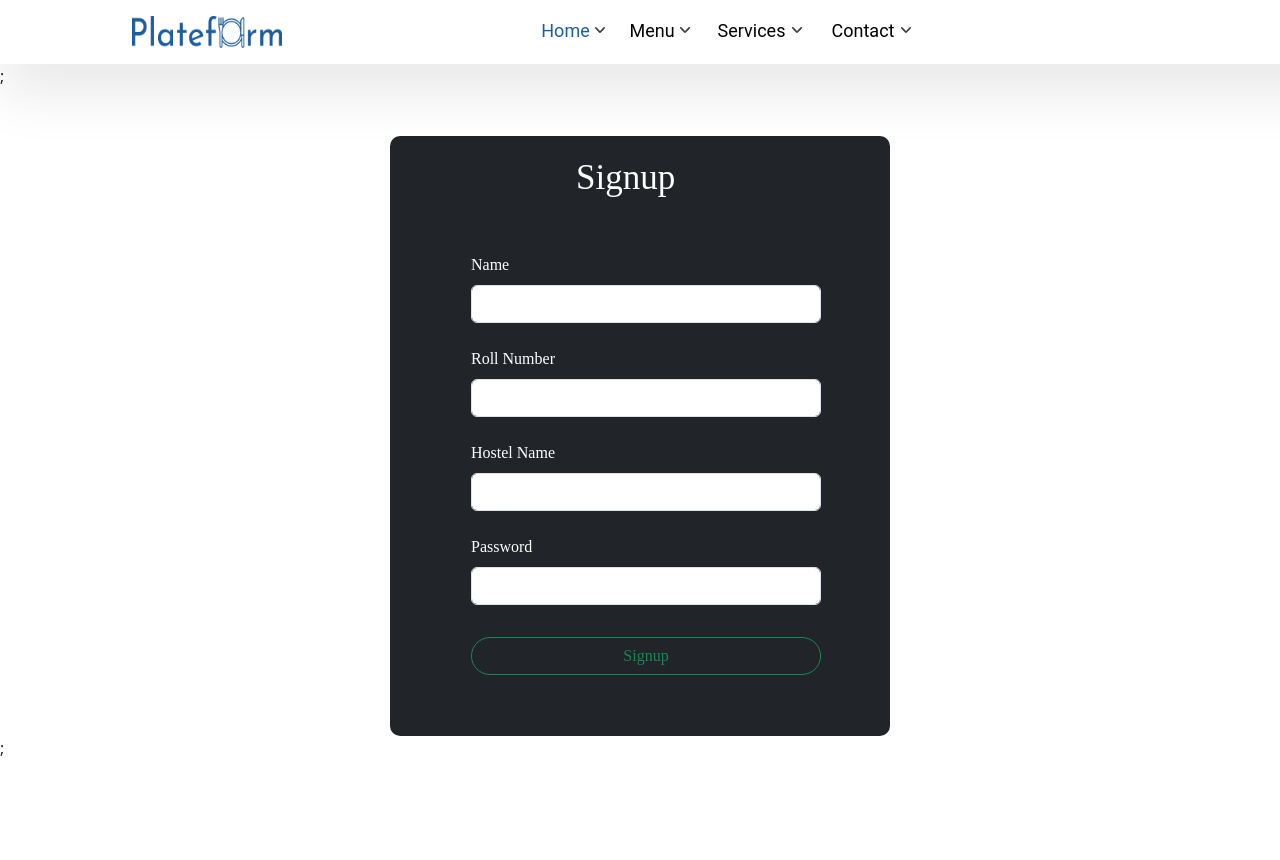
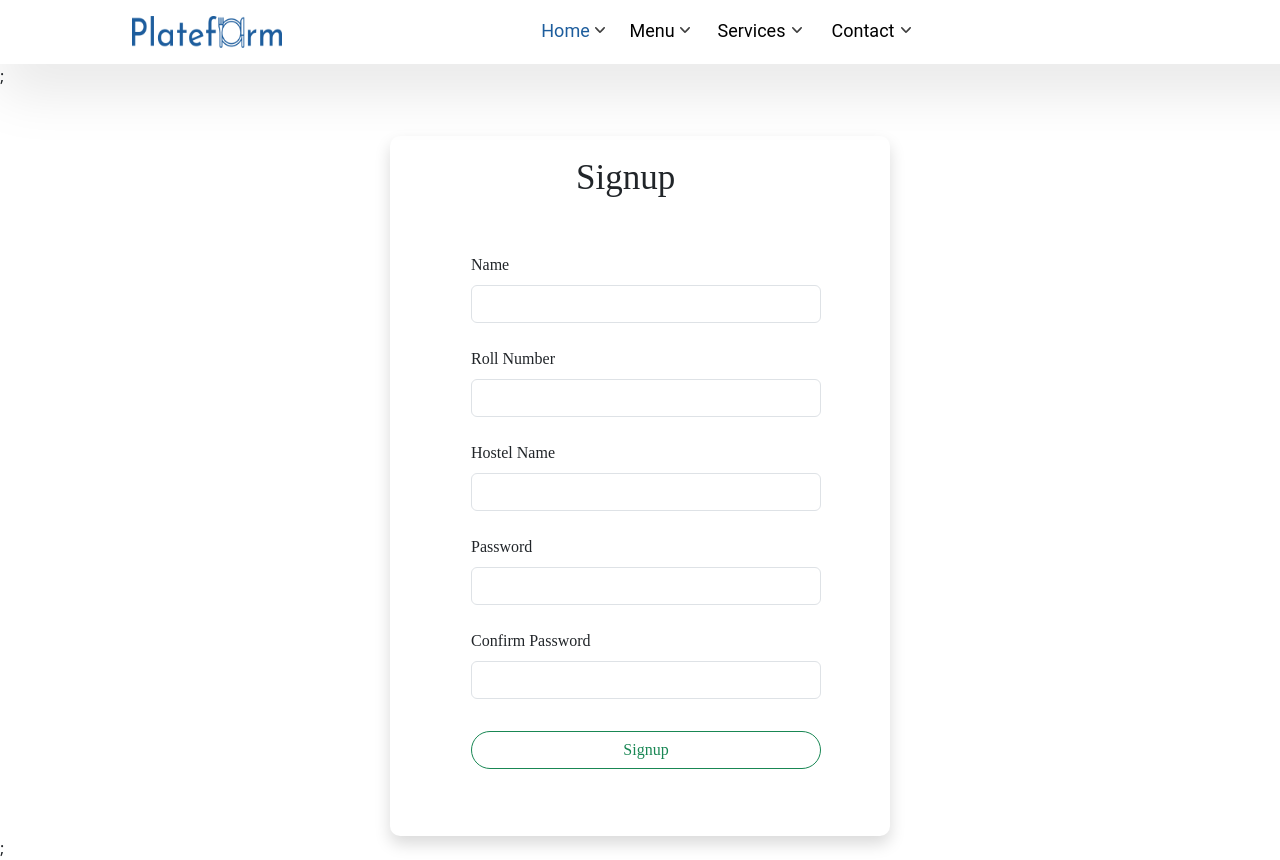
Before and after one commit to Harman-khurmi/Plateform, a React (Create React App) app in the folder client/: page /Signup in a window 1280 px wide. Shown: the top 860 px of the page. Before the commit the page ends 800 px from the top, so only its background shows below. Built offline with nearby package versions, Linux system fonts and the light colour scheme.

Commit message:
more improved ui

```diff
--- a/client/src/pages/Login/components/Loginbox.js
+++ b/client/src/pages/Login/components/Loginbox.js
@@ -2,6 +2,7 @@ import React, { useState } from 'react';
 import { Link } from "react-router-dom";
 import { ToastContainer, toast } from 'react-toastify';
 import 'react-toastify/dist/ReactToastify.css';
+import './login.css';
 export default function Login() {
   const [user, setUser] = useState({
     rollnumber: "",
@@ -64,7 +65,7 @@ export default function Login() {
   }
   return (
     <>
-      <div className='container mt-1 text-bg-dark p-3' style={{ width: 500, height: 550, backgroundColor: 'grey', borderRadius: 10 }}>
+      <div className='container mt-1 shadow p-3' style={{ width: 500, height: 550, backgroundColor: 'white', borderRadius: 10 }}>
         <p className="bgimg mb-5" style={{ marginLeft: 185, fontSize: 35, fontFamily: 'Hubballi' }}>Login</p>
         <form onSubmit={handleSubmit}>
           <div className="mb-3" style={myStyle2}>
--- /dev/null
+++ b/client/src/pages/Login/components/login.css
@@ -0,0 +1,3 @@
+.shadow{
+    box-shadow: 25px 25px black;
+}
--- a/client/src/pages/Signup/components/Signupbox.js
+++ b/client/src/pages/Signup/components/Signupbox.js
@@ -2,7 +2,7 @@ import React from 'react'
 import { useState } from 'react';
 import { ToastContainer, toast } from 'react-toastify';
 import 'react-toastify/dist/ReactToastify.css';
-
+import './signup.css';
 export default function Signup() {
   const [user, setUser] = useState({
     name: "",
@@ -81,7 +81,7 @@ export default function Signup() {
   }
   return (
     <>
-      <div className='container mt-5 text-bg-dark p-3' style={{ width: 500, height: 600, borderRadius: 10 }}>
+      <div className='container mt-5 p-3 shadow' style={{ width: 500, height: 700, borderRadius: 10, backgroundColor:"white" }}>
         <p className="bgimg mb-5" style={{ marginLeft: 170, fontSize: 35, fontFamily: 'Hubballi' }}>Signup</p>
         {/* <img src="D:\Car-parking project\car-parking\src\Components\parking.jpg" alt="" class="bg-image"/> */}
         <form onSubmit={handleSubmit}>
@@ -133,7 +133,18 @@ export default function Signup() {
               id="exampleInputPassword1"
               name='password' />
           </div>
-
+          <div className="mb-4" style={myStyle2}>
+            <label for="exampleInputPassword1" className="form-label">Confirm Password</label>
+            <input
+              required
+              type="password"
+              className="form-control"
+              style={myStyle}
+              value={user.password}
+              onChange={handleInput}
+              id="exampleInputPassword1"
+              name='password' />
+          </div>
           <button type="submit" className="btn btn-outline-success mt-2" style={{ marginLeft: 65, fontFamily: 'Inconsolata', borderRadius: 50, width: 350 }}>
             {/* <Link to="/" style={{textDecoration:'none', color:'white'}}>Signup</Link> */}
             Signup
--- /dev/null
+++ b/client/src/pages/Signup/components/signup.css
@@ -0,0 +1,3 @@
+.shadow{
+    box-shadow: 25px 25px black;
+}
```
